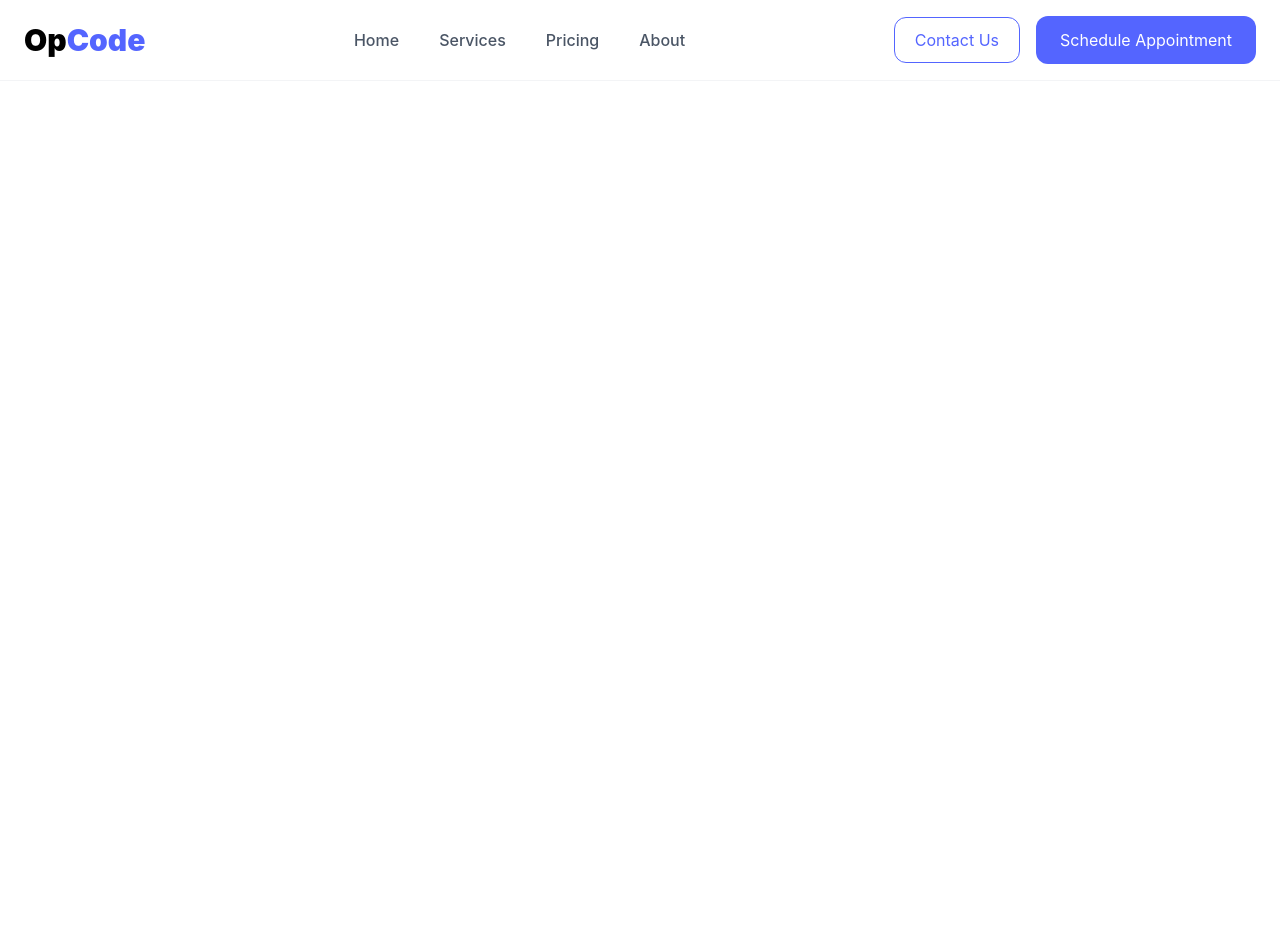
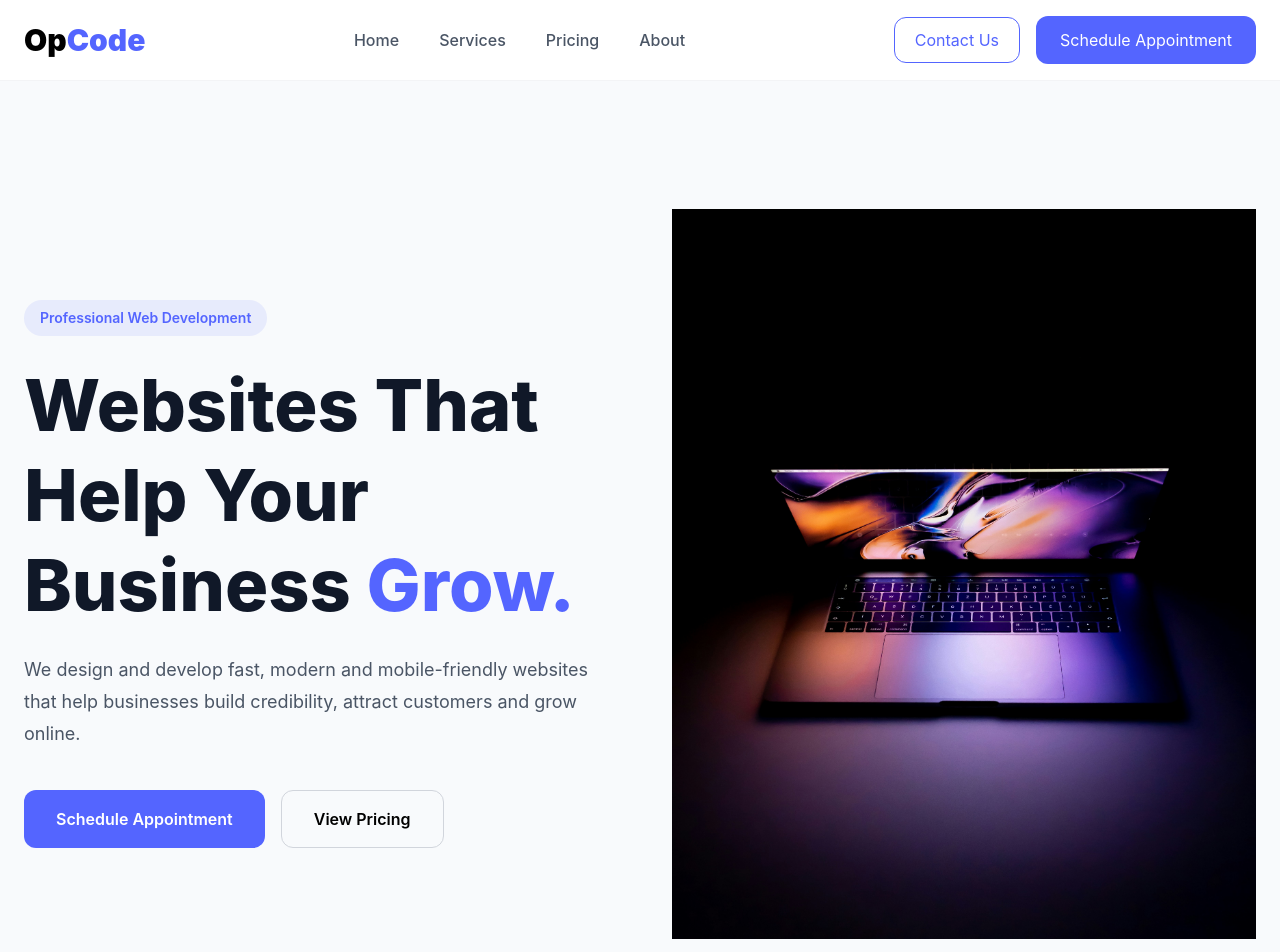
Before and after one commit to ThembelihleQueeneth/OpCode, a React (Vite) app: page / in a window 1280 px wide. Shown: the top 952 px of the page. Before the commit the page ends 800 px from the top, so only its background shows below. Built offline with nearby package versions, Linux system fonts and the light colour scheme.

Commit message:
Working on the hero section

```diff
--- /dev/null
+++ b/src/components/Hero.tsx
@@ -0,0 +1,46 @@
+import laptop from "../assets/laptop.jpg"
+
+export const Hero = () => {
+  return (
+    <section className="bg-[#F8FAFC]">
+      <div className="max-w-7xl mx-auto px-6 py-20 lg:py-32">
+        <div className="grid lg:grid-cols-2 gap-16 items-center">
+
+          {/* Left */}
+          <div>
+            <span className="inline-flex items-center rounded-full bg-[#5465FF]/10 px-4 py-2 text-sm font-semibold text-[#5465FF]">
+              Professional Web Development
+            </span>
+
+            <h1 className="mt-6 text-5xl lg:text-7xl font-extrabold leading-tight text-gray-900">
+              Websites That Help Your Business
+              <span className="text-[#5465FF]"> Grow.</span>
+            </h1>
+
+            <p className="mt-6 max-w-xl text-lg text-gray-600 leading-8">
+              We design and develop fast, modern and mobile-friendly websites
+              that help businesses build credibility, attract customers and
+              grow online.
+            </p>
+
+            <div className="mt-10 flex flex-col sm:flex-row gap-4">
+              <button className="rounded-xl bg-[#5465FF] px-8 py-4 font-semibold text-white hover:bg-[#4354F5] transition">
+                Schedule Appointment
+              </button>
+
+              <button className="rounded-xl border border-gray-300 px-8 py-4 font-semibold hover:border-[#5465FF] hover:text-[#5465FF] transition">
+                View Pricing
+              </button>
+            </div>
+          </div>
+
+          {/* Right */}
+          <div className="hidden lg:flex justify-center">
+            <img src={laptop} alt="Laptop with website mockup" />
+          </div>
+
+        </div>
+      </div>
+    </section>
+  );
+};
--- a/src/pages/Home.tsx
+++ b/src/pages/Home.tsx
@@ -1,8 +1,11 @@
 import { Navbar } from "../components/Navbar"
+import { Hero } from "../components/Hero"
+
 export const Home = () => {
   return (
     <>
     <Navbar />
+    <Hero />
     </>
   )
 }
```
Also changed, not shown: src/assets/laptop.jpg (added).
